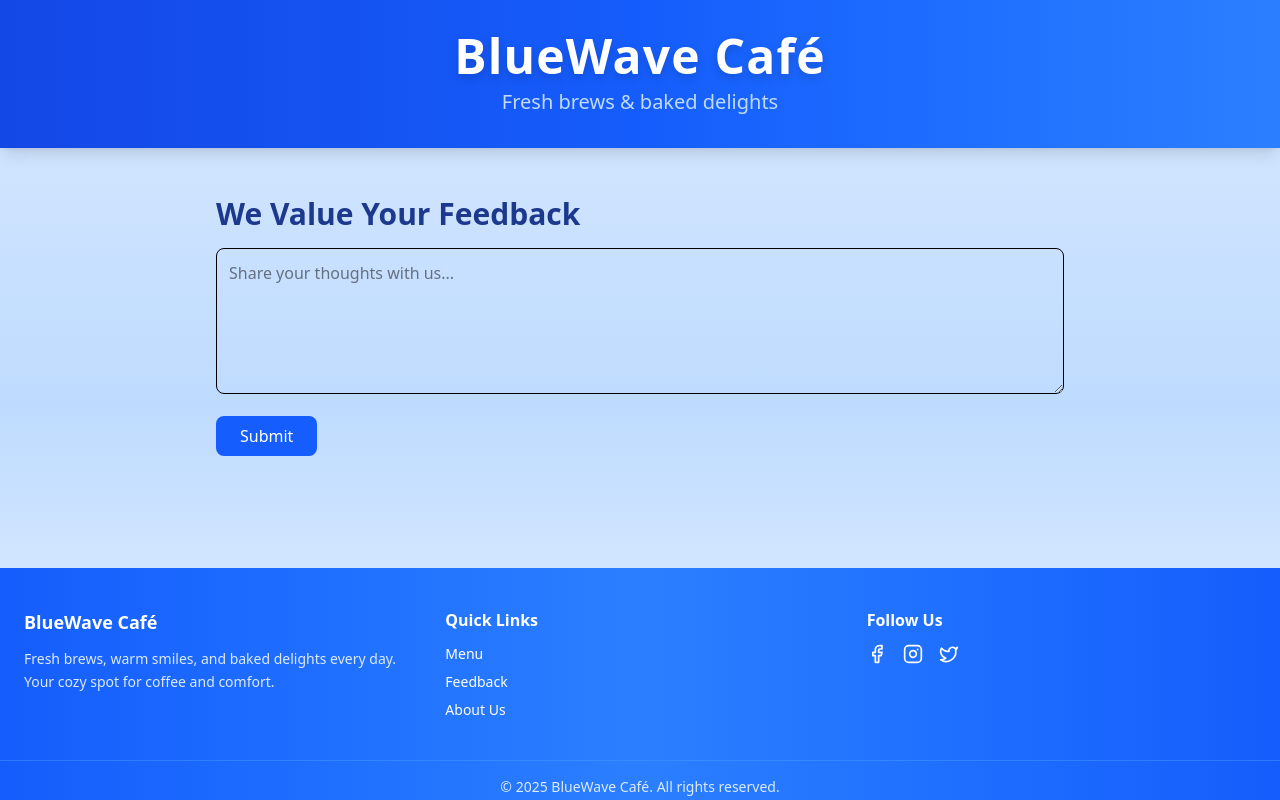
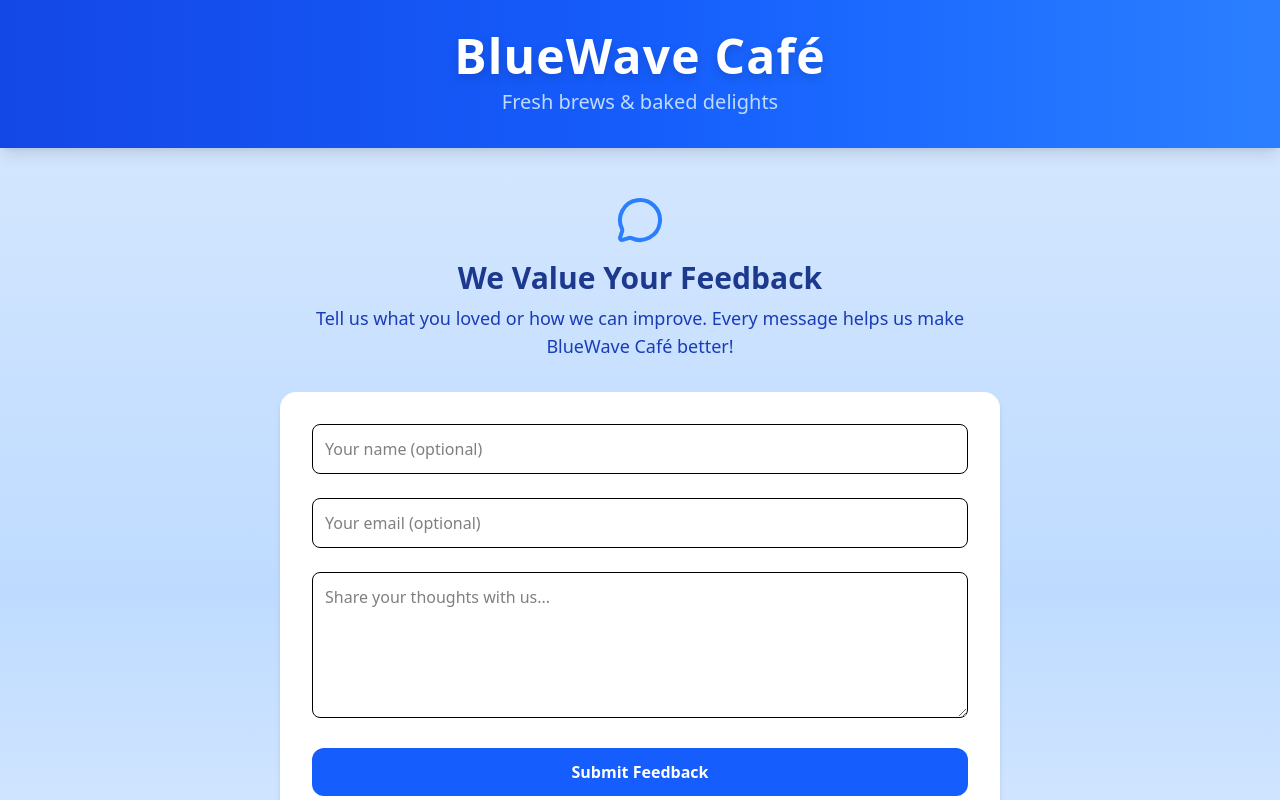
Before and after one commit to chko0/bluewave-cafe, a React (Vite) app: page /feedback in a window 1280 px wide. Shown: the top 800 px of the page. Built offline with nearby package versions, Linux system fonts and the light colour scheme.

Commit message:
refactor: Update to FeedbackPage

```diff
--- a/src/App.jsx
+++ b/src/App.jsx
@@ -12,6 +12,7 @@ import MenuPage from "./pages/MenuPage";
 import AboutPage from "./pages/AboutPage";
 import FeedbackPage from "./pages/FeedbackPage";
 import NotFoundPage from "./pages/NotFoundPage";
+import FeedbackSuccessPage from "./pages/FeedbackSuccessPage";
 
 export default function App() {
   useEffect(() => {
@@ -47,6 +48,7 @@ export default function App() {
             <Route path="/menu" element={<MenuPage />} />
             <Route path="/about" element={<AboutPage />} />
             <Route path="/feedback" element={<FeedbackPage />} />
+            <Route path="/feedback/success" element={<FeedbackSuccessPage />} />
             <Route path="*" element={<NotFoundPage />} />
           </Routes>
         </div>
--- a/src/pages/FeedbackPage.jsx
+++ b/src/pages/FeedbackPage.jsx
@@ -1,20 +1,87 @@
+import { MessageCircle } from "lucide-react";
+import { useState } from "react";
+
 export default function FeedbackPage() {
+  // const [result, setResult] = useState("");
+
+  // const onSubmit = async (event) => {
+  //   event.preventDefault();
+  //   setResult("Sending....");
+  //   const formData = new FormData(event.target);
+
+  //   formData.append("access_key", "1aa061e8-2830-4275-acb2-e9428d1523ec");
+
+  //   const response = await fetch("https://api.web3forms.com/submit", {
+  //     method: "POST",
+  //     body: formData,
+  //   });
+
+  //   const data = await response.json();
+
+  //   if (data.success) {
+  //     setResult("Form Submitted Successfully");
+  //     event.target.reset();
+  //   } else {
+  //     console.log("Error", data);
+  //     setResult(data.message);
+  //   }
+  // };
+
   return (
-    <main className="px-6 py-12 max-w-4xl mx-auto">
-      <h2 className="text-3xl font-bold text-blue-900 mb-4">
-        We Value Your Feedback
-      </h2>
-      <form className="space-y-4">
+    <main className="px-6 py-12 max-w-3xl mx-auto">
+      <div className="text-center mb-8">
+        <MessageCircle className="w-12 h-12 mx-auto text-blue-500 mb-4" />
+        <h2 className="text-3xl font-bold text-blue-900 mb-2">
+          We Value Your Feedback
+        </h2>
+        <p className="text-blue-800 text-lg">
+          Tell us what you loved or how we can improve. Every message helps us
+          make BlueWave Café better!
+        </p>
+      </div>
+
+      <form
+        action="https://api.web3forms.com/submit"
+        method="POST"
+        className="bg-white p-8 rounded-2xl shadow-md space-y-6"
+      >
+        <input
+          type="hidden"
+          name="access_key"
+          value="1aa061e8-2830-4275-acb2-e9428d1523ec"
+        />
+
+        <input
+          type="text"
+          name="name"
+          placeholder="Your name (optional)"
+          className="w-full p-3 border rounded-lg focus:ring-2 focus:ring-blue-500"
+        />
+        <input
+          type="email"
+          name="email"
+          placeholder="Your email (optional)"
+          className="w-full p-3 border rounded-lg focus:ring-2 focus:ring-blue-500"
+        />
         <textarea
           className="w-full p-3 border rounded-lg focus:ring-2 focus:ring-blue-500"
           rows="5"
+          name="message"
           placeholder="Share your thoughts with us..."
+          required
         />
+
+        <input
+          type="hidden"
+          name="redirect"
+          value="http://localhost:5173/feedback/success"
+        />
+
         <button
           type="submit"
-          className="bg-blue-600 text-white px-6 py-2 rounded-lg hover:bg-blue-700 transition"
+          className="w-full bg-blue-600 text-white px-6 py-3 rounded-xl hover:bg-blue-700 transition font-semibold hover:cursor-pointer"
         >
-          Submit
+          Submit Feedback
         </button>
       </form>
     </main>
--- /dev/null
+++ b/src/pages/FeedbackSuccessPage.jsx
@@ -0,0 +1,24 @@
+// FeedbackSuccessPage.jsx
+import { CheckCircle } from "lucide-react";
+import { Link, Navigate, useLocation } from "react-router-dom";
+
+export default function FeedbackSuccessPage() {
+  const location = useLocation();
+
+  return (
+    <main className="px-6 py-20 max-w-3xl mx-auto text-center">
+      <CheckCircle className="w-16 h-16 text-green-500 mx-auto mb-6" />
+      <h2 className="text-3xl font-bold text-blue-900 mb-2">Thank You!</h2>
+      <p className="text-blue-800 text-lg mb-6">
+        Your feedback has been successfully sent. We appreciate your input and
+        will use it to make BlueWave Café even better!
+      </p>
+      <Link
+        to="/menu"
+        className="inline-block bg-blue-600 text-white px-6 py-3 rounded-xl hover:bg-blue-700 transition font-semibold"
+      >
+        Back to Menu
+      </Link>
+    </main>
+  );
+}
```
